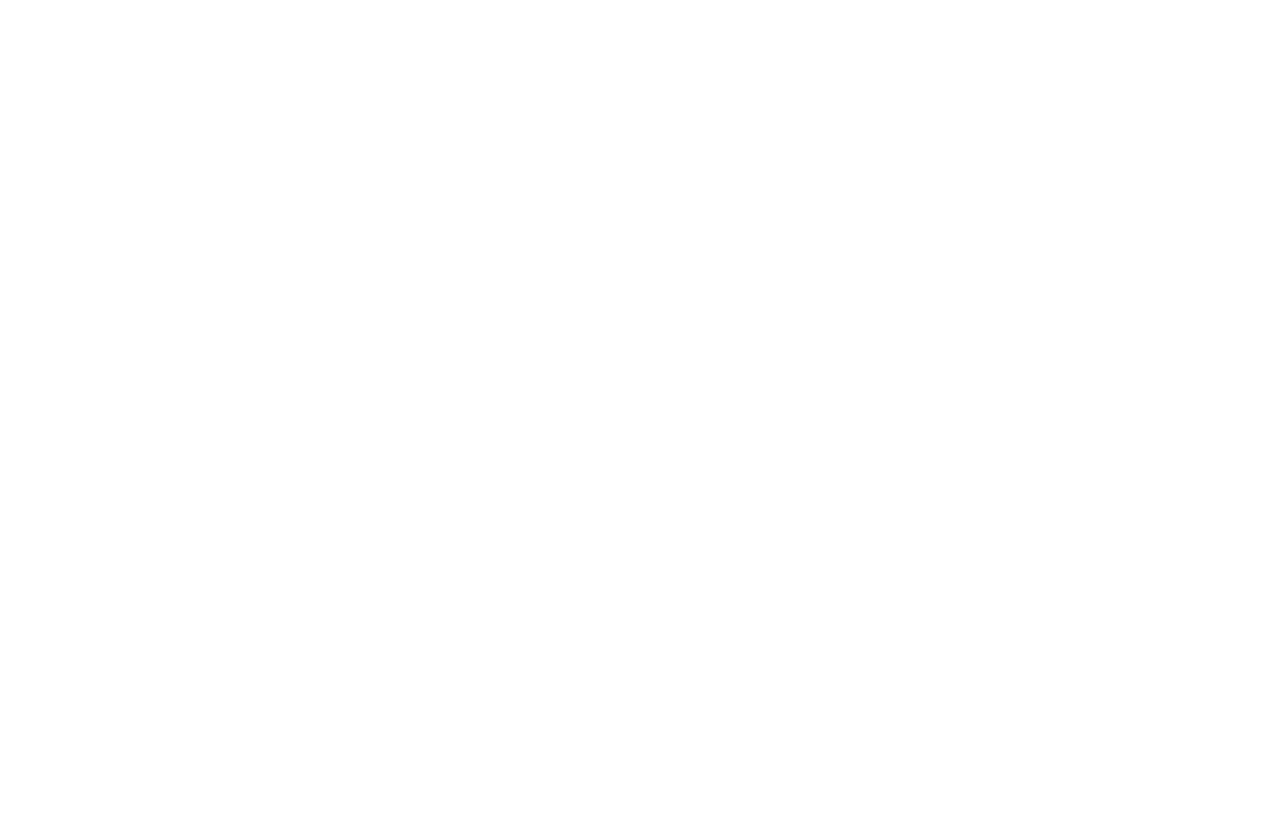
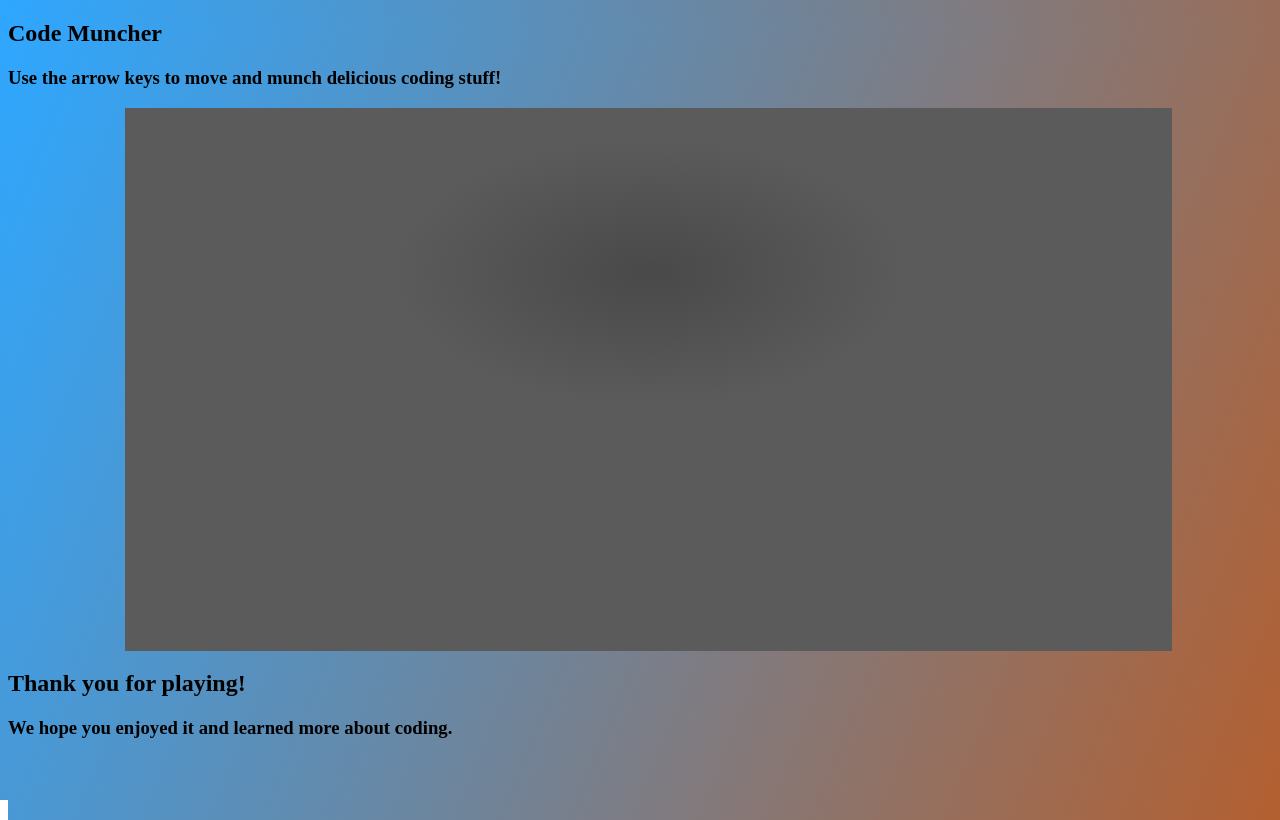
Before and after one commit to pgmgent-atwork2/project-1---workshop---start-2-code-code-muncher, a plain HTML site: page src/index.html in a window 1280 px wide. Drawn offline with Linux system fonts and the light colour scheme.

Commit message:
Started HTML

```diff
--- /dev/null
+++ b/public/css/main.css
@@ -0,0 +1,17 @@
+html,
+body {
+  background: linear-gradient(112deg, #2EA7FF 0%, #B45F2F 100%);
+  background-repeat: no-repeat;
+  width: 100%;
+  height: 100%;
+}
+
+.gameFrame {
+  position: relative;
+  width: 1047px;
+  height: 543px;
+  left: calc(50% - 1047px/2 + 0.5px);
+  top: calc(50% - 543px/2 + 0.5px);
+
+  background: radial-gradient(69.71% 69.71% at 50.05% 30.29%, #494949 0%, #5B5B5B 35.21%);
+}
--- a/src/index.html
+++ b/src/index.html
@@ -6,10 +6,25 @@
     <meta http-equiv="X-UA-Compatible" content="IE=edge">
     <meta name="viewport" content="width=device-width, initial-scale=1.0">
     <title>Document</title>
+    <link rel="stylesheet" href="../public/css/main.css">
 </head>
 
 <body>
+    <section class="header">
+        <h1>Code Muncher</h1>
+        <h3>Use the arrow keys to move and munch delicious coding stuff!</h3>
+    </section>
 
+    <section class="middle">
+        <div class="gameFrame"></div>
+    </section>
+
+    <section class="footer">
+        <div class="thank">
+            <h1>Thank you for playing!</h1>
+            <h3>We hope you enjoyed it and learned more about coding.</h3>
+        </div>
+    </section>
 </body>
 
 </html>
```
Also changed, not shown: src/app.js (added), 1 other file.
